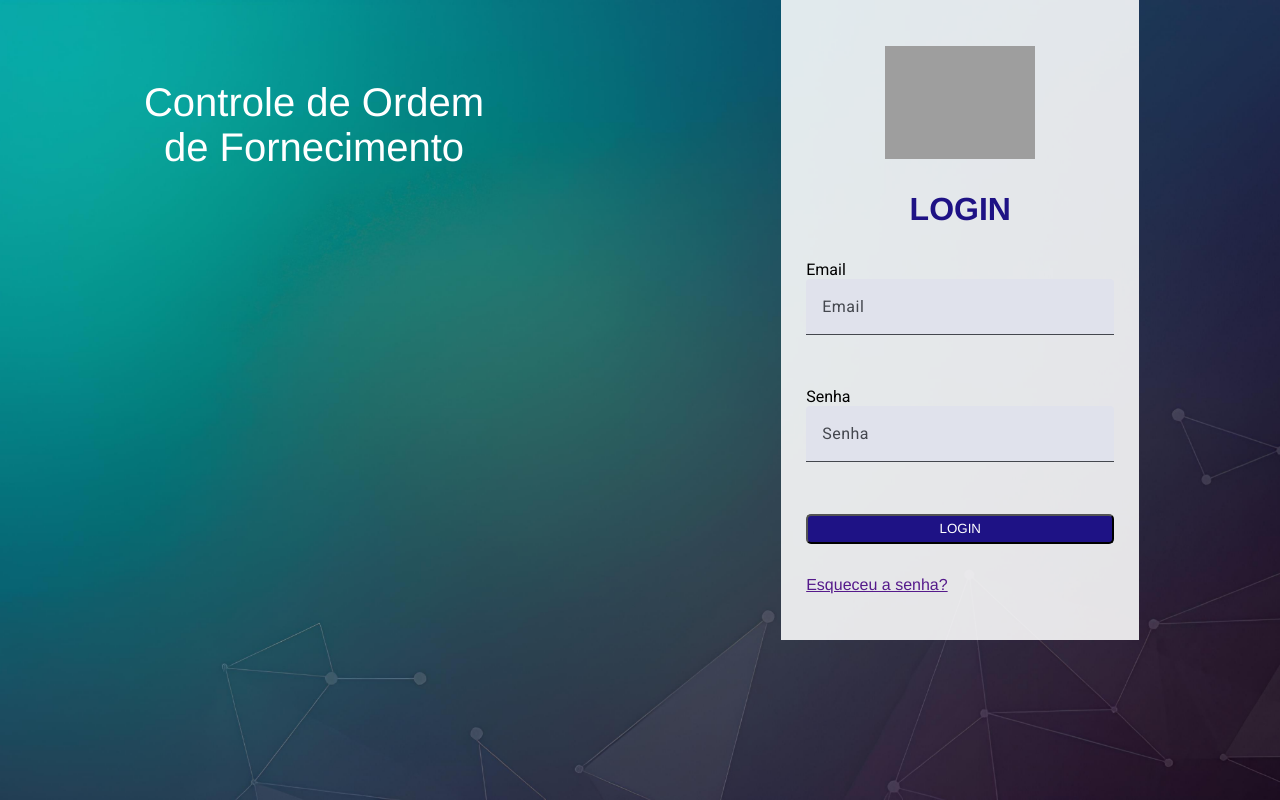
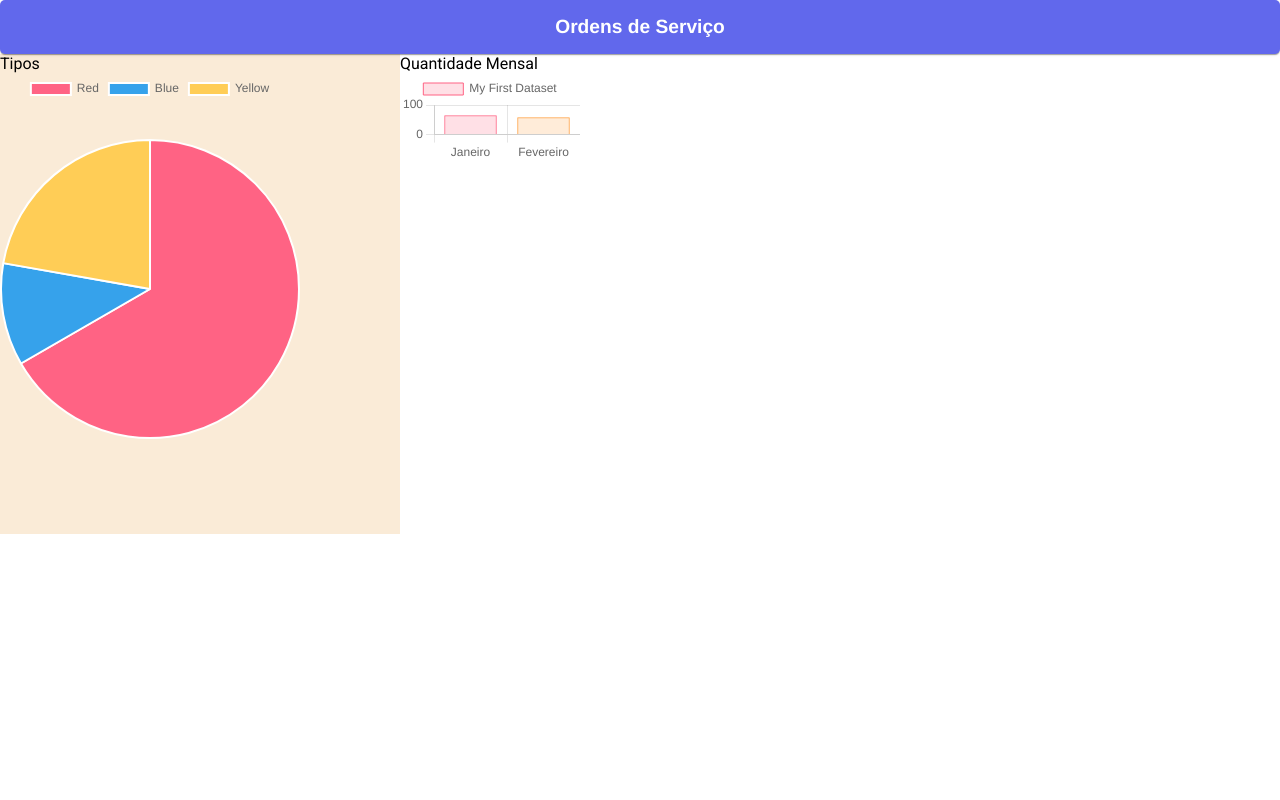
Before and after one commit to Estagiarios-SPTech/Controle-de-OFs-dos-Colaboradores, an Angular app: page / in a window 1280 px wide. Built offline with nearby package versions, Linux system fonts and the light colour scheme; grey boxes are pictures that could not be loaded.

Commit message:
gráficos das ordens de serviço

```diff
--- a/package.json
+++ b/package.json
@@ -20,6 +20,7 @@
     "@angular/platform-browser": "^19.1.0",
     "@angular/platform-browser-dynamic": "^19.1.0",
     "@angular/router": "^19.1.0",
+    "chart.js": "^4.4.8",
     "rxjs": "~7.8.0",
     "tslib": "^2.3.0",
     "zone.js": "~0.15.0"
--- a/src/app/app.component.html
+++ b/src/app/app.component.html
@@ -6,7 +6,9 @@
   <title>Document</title>
 </head>
 <body>
-<app-login></app-login>
+
+<app-ordens-de-servico></app-ordens-de-servico>
+
   <router-outlet/>
 </body>
 </html>
--- a/src/app/app.component.ts
+++ b/src/app/app.component.ts
@@ -5,11 +5,12 @@ import { FooterComponent } from './componentes/footer/footer.component';
 import { HeaderComponent } from './componentes/header/header.component';
 import { SidebarComponent } from './componentes/sidebar/sidebar.component';
 import { LoginComponent } from './componentes/login/login.component';
+import { OrdensDeServicoComponent } from './componentes/ordens-de-servico/ordens-de-servico.component';
 
 
 @Component({
   selector: 'app-root',
-  imports: [RouterOutlet, HeaderComponent, FooterComponent, SidebarComponent, LoginComponent],
+  imports: [RouterOutlet, HeaderComponent, FooterComponent, SidebarComponent, LoginComponent, OrdensDeServicoComponent],
   templateUrl: './app.component.html',
   styleUrl: './app.component.css'
 })
--- a/src/app/componentes/login/login.component.css
+++ b/src/app/componentes/login/login.component.css
@@ -4,7 +4,7 @@
     padding: 0;
 }
 mat-grid-list {
-    height: 100dvh;
+    height: fit-content;
     position: relative;
     overflow: hidden;
     background-size: cover;
@@ -18,7 +18,7 @@ mat-grid-list {
     top: 0;
     left: 0;
     width: 100%;
-    height: 100%;
+    height: 20dvh;
 }
   mat-grid-tile .login-section{
     position: fixed;
@@ -69,7 +69,7 @@ mat-grid-list {
     width: 25dvh;
     height: auto;
     aspect-ratio: 16 / 9;
-    object-fit: contain;
+    object-fit: cover;
     align-self: center;
 }
 
@@ -86,7 +86,7 @@ mat-grid-list {
     flex-direction: column;
     background-color: #ffffffe0;
     height: 90dvh;
-    width: 80%;
+    width: 90dvh;
     border-radius: 40px;
     padding: 25px;
     justify-content: center;
@@ -131,11 +131,15 @@ a {
 button {
     background-color: #1E1285;
     color: white;
+    font-weight: 600;
+    font-size: larger;
+
     font-family: Helvetica, sans-serif;
     width: 100%;
-    height: 30px;
+    height: 40px;
     border-radius: 5px;
     max-width: 400px;
+    align-self: center;
 
 }
 
@@ -143,7 +147,7 @@ button:hover {
     cursor: pointer;
 }
 
-@media (max-width: 900px) {
+@media (max-width: 950px) {
     .super_container {
         grid-template-columns: 1fr;
         height: 100vh;
@@ -151,47 +155,53 @@ button:hover {
         overflow-x: hidden;
     }
 
-    mat-grid-tile {
+    mat-grid-tile-content:first-child{
+        height: auto;
+        max-height: 30vh;
+    }
+
+    mat-grid-tile-content {
         height: auto;
     }
 
     .tittle {
         font-size: 4vh;
         margin-bottom: 20px;
-        /* height: 30dvh; */
+       height: fit-content;
     }
 
     .column {
-        height: 70dvh;
-        padding: 20px;
+        height: 50dvh;
+        width: max-content;
+        padding: 0px;
     }
 
     .login {
-        width: 90%;
-        max-width: 400px;
+        width: 80%;
+        max-width: 900px;
         height: auto;
-        padding: 15px;
+        padding: 10px;
     }
 
-    /* #logo {
+    #logo {
         width: auto;
-        height: 25dvh;
-    } */
+        height: 20dvh;
+    }
 
     .sub_tittle {
-        font-size: 3.5dvh;
+        font-size: 3dvh;
     }
 
     button {
         height: 40px;
         width: 50vh;
-        max-width: 400px;
+        max-width: 250px;
     }
 
     label input {
         height: 30px;
         width: 50vh;
-        max-width: 400px;
+        max-width: 350px;
     }
 
     .login>* {
--- /dev/null
+++ b/src/app/componentes/ordens-de-servico/ordens-de-servico.component.css
@@ -0,0 +1,29 @@
+.card{
+    background-color: #6168EC;
+    color: white;
+    font-family: Helvetica, sans-serif;
+    font-weight: 600;
+    font-size: larger;
+    text-align: center;
+    border-radius: 5px;
+}
+
+.charts {
+    width: 100dvh;
+    height: auto;
+    display: flex;
+    flex-direction: row;
+}
+
+.container {
+    height: 60dvh;
+    width: 50dvh;
+    background-color: antiquewhite;
+}
+
+canvas {
+    display: block;
+    width: 60%;
+    max-width: 300px;
+    height: 50%;
+}
--- /dev/null
+++ b/src/app/componentes/ordens-de-servico/ordens-de-servico.component.html
@@ -0,0 +1,13 @@
+<mat-card class="card">
+  <mat-card-content>Ordens de Serviço</mat-card-content>
+</mat-card>
+<div class="charts">
+  <div class="container">
+    <span>Tipos</span>
+    <canvas id="chart-pie"></canvas>
+  </div>
+  <div class="container-2">
+    <span>Quantidade Mensal</span>
+    <canvas id="chart-bars"></canvas>
+  </div>
+</div>
--- /dev/null
+++ b/src/app/componentes/ordens-de-servico/ordens-de-servico.component.ts
@@ -0,0 +1,79 @@
+import { Component, ViewChild, ElementRef, OnInit } from '@angular/core';
+import {ChangeDetectionStrategy} from '@angular/core';
+import {MatCardModule} from '@angular/material/card';
+import { Chart, ChartConfiguration, ChartData, ChartType, registerables} from 'chart.js';
+
+
+@Component({
+  selector: 'app-ordens-de-servico',
+  imports: [MatCardModule,],
+  templateUrl: './ordens-de-servico.component.html',
+  styleUrl: './ordens-de-servico.component.css'
+})
+export class OrdensDeServicoComponent implements OnInit {
+
+   chart: Chart | undefined;
+   chartBar: Chart | undefined;
+
+   ngOnInit() {
+    const ctx = document.getElementById('chart-pie') as HTMLCanvasElement;
+    const ctx2 = document.getElementById('chart-bars') as HTMLCanvasElement;
+
+    OrdensDeServicoComponent.constructor(); {
+      // Register all required Chart.js components globally
+      Chart.register(...registerables);
+    }
+
+  this.chart = new Chart(ctx, {
+    type: 'pie',
+     data: {
+      labels: [
+        'Red',
+        'Blue',
+        'Yellow'
+      ],
+      datasets: [{
+        label: 'My First Dataset',
+        data: [300, 50, 100],
+        backgroundColor: [
+          'rgb(255, 99, 132)',
+          'rgb(54, 162, 235)',
+          'rgb(255, 205, 86)'
+        ],
+        hoverOffset: 4
+      }]
+    },
+  });
+
+  this.chartBar = new Chart (ctx2, {
+    type: 'bar',
+    data: {
+      labels: ['Janeiro','Fevereiro'],
+      datasets: [{
+        label: 'My First Dataset',
+        data: [65, 59, 80, 81, 56, 55, 40],
+        backgroundColor: [
+          'rgba(255, 99, 132, 0.2)',
+          'rgba(255, 159, 64, 0.2)',
+          'rgba(255, 205, 86, 0.2)',
+          'rgba(75, 192, 192, 0.2)',
+          'rgba(54, 162, 235, 0.2)',
+          'rgba(153, 102, 255, 0.2)',
+          'rgba(201, 203, 207, 0.2)'
+        ],
+        borderColor: [
+          'rgb(255, 99, 132)',
+          'rgb(255, 159, 64)',
+          'rgb(255, 205, 86)',
+          'rgb(75, 192, 192)',
+          'rgb(54, 162, 235)',
+          'rgb(153, 102, 255)',
+          'rgb(201, 203, 207)'
+        ],
+        borderWidth: 1
+      }]
+    }
+  })
+
+}
+}
```
Also changed, not shown: 2 other files (tests, documents, lock files or other folders).
